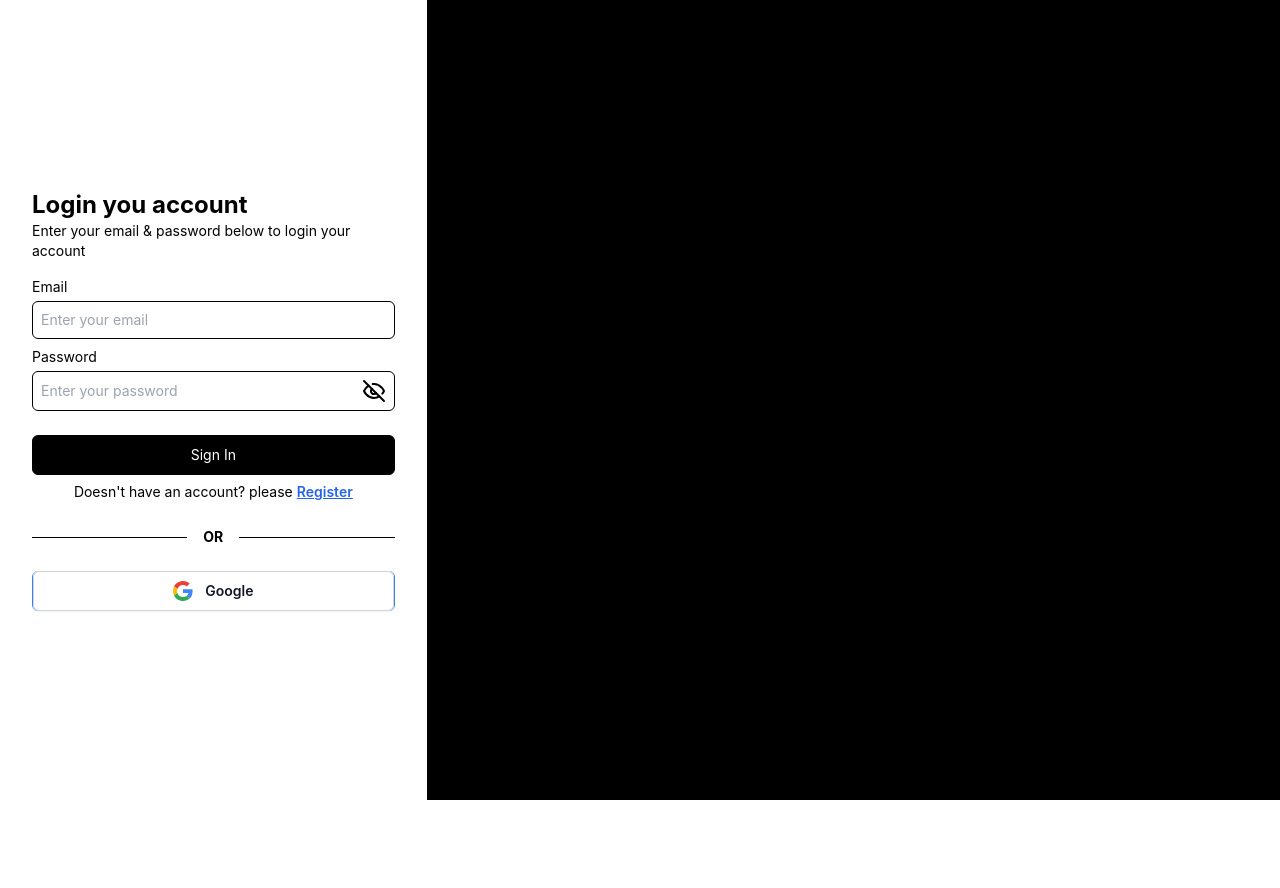
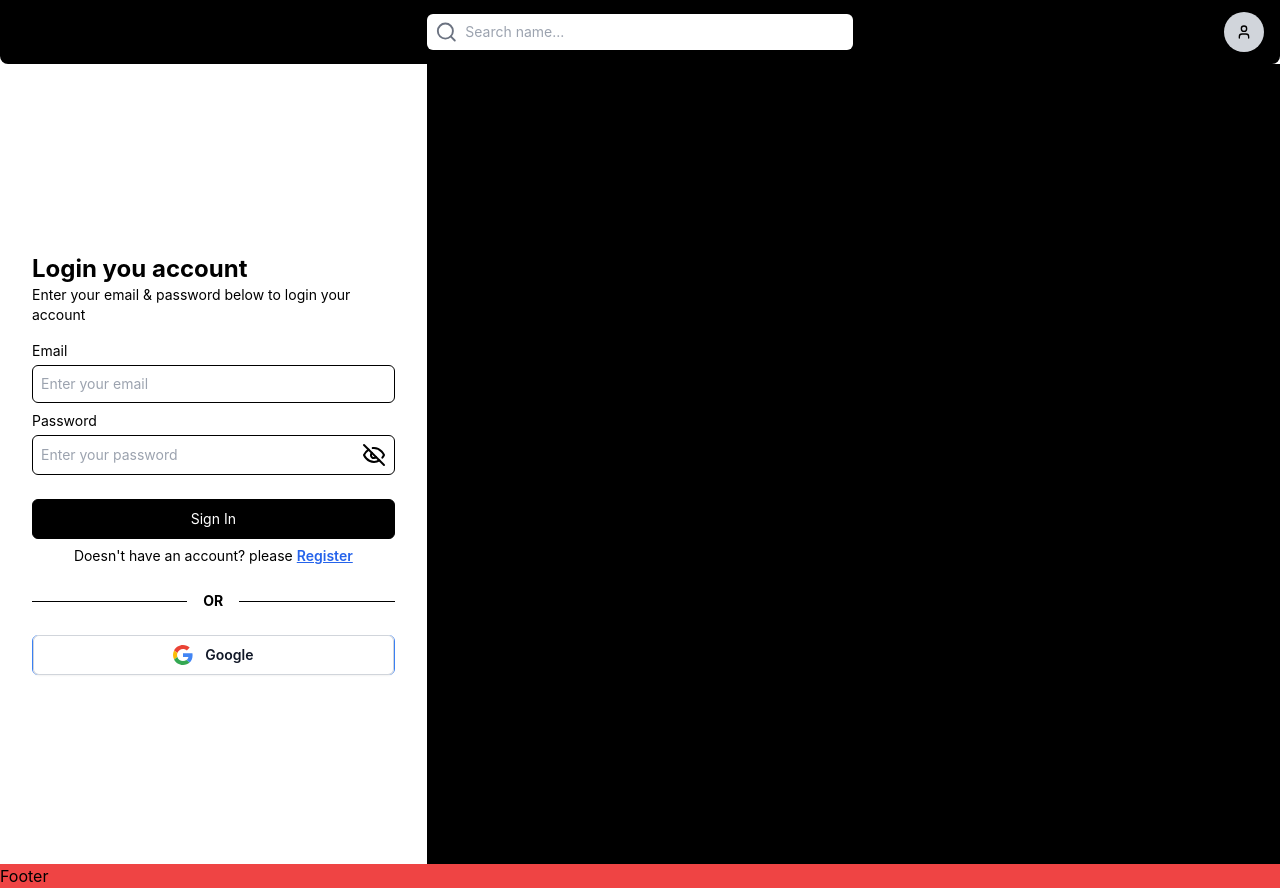
Before and after one commit to ElectronicAPU/echo-stream, a React (Create React App) app: page / in a window 1280 px wide. Before the commit the page ends 800 px from the top, so only its background shows below. Built offline with nearby package versions, Linux system fonts and the light colour scheme.

Commit message:
redux setup Store, ApiSlice, ProductSlice

```diff
--- a/package.json
+++ b/package.json
@@ -3,6 +3,7 @@
   "version": "0.1.0",
   "private": true,
   "dependencies": {
+    "@reduxjs/toolkit": "^2.2.1",
     "@testing-library/jest-dom": "^5.17.0",
     "@testing-library/react": "^13.4.0",
     "@testing-library/user-event": "^13.5.0",
@@ -11,6 +12,7 @@
     "react": "^18.2.0",
     "react-dom": "^18.2.0",
     "react-helmet-async": "^2.0.4",
+    "react-redux": "^9.1.0",
     "react-router-dom": "^6.22.2",
     "react-scripts": "5.0.1",
     "react-toastify": "^10.0.4",
--- a/src/App.js
+++ b/src/App.js
@@ -2,14 +2,18 @@ import React from "react";
 import { Outlet } from "react-router-dom";
 import { ToastContainer } from "react-toastify";
 import "react-toastify/dist/ReactToastify.css";
+import Header from "./components/Header";
+import Footer from "./components/Footer";
 
 const App = () => {
   return (
     <>
+      <Header />
       <main className="min-h-screen h-full w-full">
         <Outlet />
         <ToastContainer />
       </main>
+      <Footer />
     </>
   );
 };
--- /dev/null
+++ b/src/components/Footer.jsx
@@ -0,0 +1,11 @@
+import React from "react";
+
+const Footer = () => {
+  return (
+    <>
+      <div className="bg-red-500">Footer</div>
+    </>
+  );
+};
+
+export default Footer;
--- /dev/null
+++ b/src/components/Header.jsx
@@ -0,0 +1,43 @@
+import { Bell, Search, User } from "lucide-react";
+import React, { useState } from "react";
+import { Link } from "react-router-dom";
+
+const Header = () => {
+    const [openModal, setOpenModal] = useState(false);
+
+  return (
+    <>
+      <div className="bg-black text-white p-4 flex justify-between items-center h-16 rounded-b-lg w-full z-50 ">
+        <div className="flex-1">
+          <Link to="/home">
+            {/* <img
+              src="/images/logo.png"
+              alt="logo"
+              className="invert"
+            /> */}
+          </Link>
+        </div>
+        <div
+          onClick={() => setOpenModal(true)}
+          className="flex items-center flex-1 h-9 bg-white px-2 rounded-md "
+        >
+          <Search className="text-gray-500" />
+          <input
+            placeholder="Search name..."
+            className="w-full outline-none text-black px-2 text-sm"
+          />
+        </div>
+        <div className="flex flex-1 gap-3 justify-end items-center">
+          <Link
+            to="/profile"
+            className="bg-gray-300 p-2 w-10 h-10 rounded-full flex justify-center items-center"
+          >
+            <User className="w-4 text-black" />
+          </Link>
+        </div>
+      </div>
+    </>
+  );
+};
+
+export default Header;
--- a/src/constant.js
+++ b/src/constant.js
@@ -1,5 +1,5 @@
 //Development
-// export const DB_URL = "http://localhost:8000";
+// export const BASE_URL = "http://localhost:8000";
 
 //Producttion
-export const DB_URL = "https://server-template-alpha.vercel.app/api";
+export const BASE_URL = "https://server-template-alpha.vercel.app/api";
--- a/src/screens/HomeScreen.jsx
+++ b/src/screens/HomeScreen.jsx
@@ -1,9 +1,28 @@
 import React from "react";
+import { useGetProductsQuery } from "../slices/productsApiSlice";
 
 const Home = () => {
+  const { data: products, isLoading, isError } = useGetProductsQuery();
+
   return (
     <>
-      <div>Home</div>
+      {isLoading ? (
+        <>
+          <h1>Loading...</h1>
+        </>
+      ) : isError ? (
+        <>
+          <p>Fetch to get products</p>
+        </>
+      ) : (
+        <>
+          <div>
+            {products?.map((product, id) => (
+              <h1 key={id}>{product?.brand}</h1>
+            ))}
+          </div>
+        </>
+      )}
     </>
   );
 };
--- /dev/null
+++ b/src/slices/apiSlice.js
@@ -0,0 +1,12 @@
+import { createApi, fetchBaseQuery } from "@reduxjs/toolkit/query/react";
+import { BASE_URL } from "../constant";
+
+const baseQuery = fetchBaseQuery({
+  baseUrl: BASE_URL,
+});
+
+export const apiSlice = createApi({
+  baseQuery,
+  tagTypes: ["Product", "User"],
+  endpoints: (builder) => ({}),
+});
--- /dev/null
+++ b/src/slices/productsApiSlice.js
@@ -0,0 +1,15 @@
+import { BASE_URL } from "../constant";
+import { apiSlice } from "./apiSlice";
+
+export const productApiSlice = apiSlice.injectEndpoints({
+  endpoints: (builder) => ({
+    getProducts: builder.query({
+      query: () => ({
+        url: `${BASE_URL}/products`,
+      }),
+      keepUnusedDataFor: 5,
+    }),
+  }),
+});
+
+export const { useGetProductsQuery } = productApiSlice;
--- /dev/null
+++ b/src/store.js
@@ -0,0 +1,11 @@
+import { configureStore } from "@reduxjs/toolkit";
+import { apiSlice } from "./slices/apiSlice";
+
+const store = configureStore({
+  reducer: { [apiSlice.reducerPath]: apiSlice.reducer },
+  middleware: (getDefaultMiddleware) =>
+    getDefaultMiddleware().concat(apiSlice.middleware),
+  devTools: true,
+});
+
+export default store;
```
Also changed, not shown: src/index.js (+7 -3 lines), 1 other file (tests, documents, lock files or other folders).
